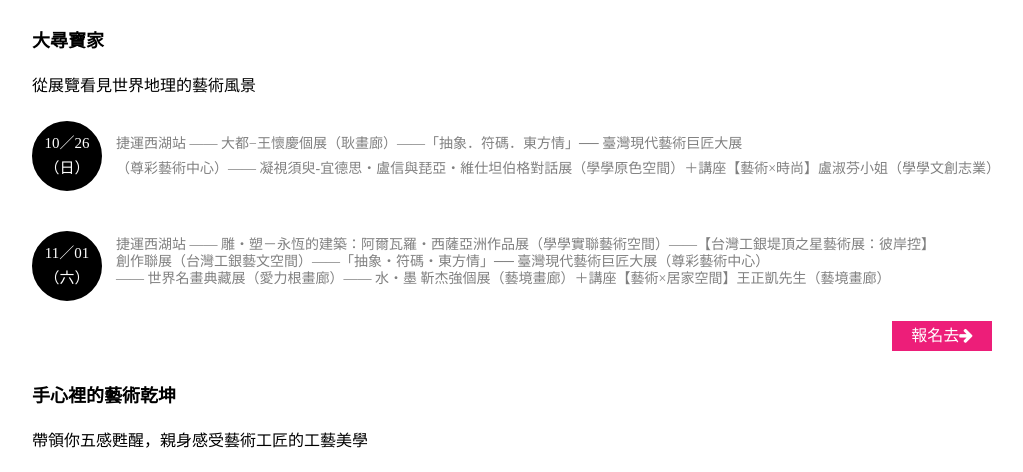
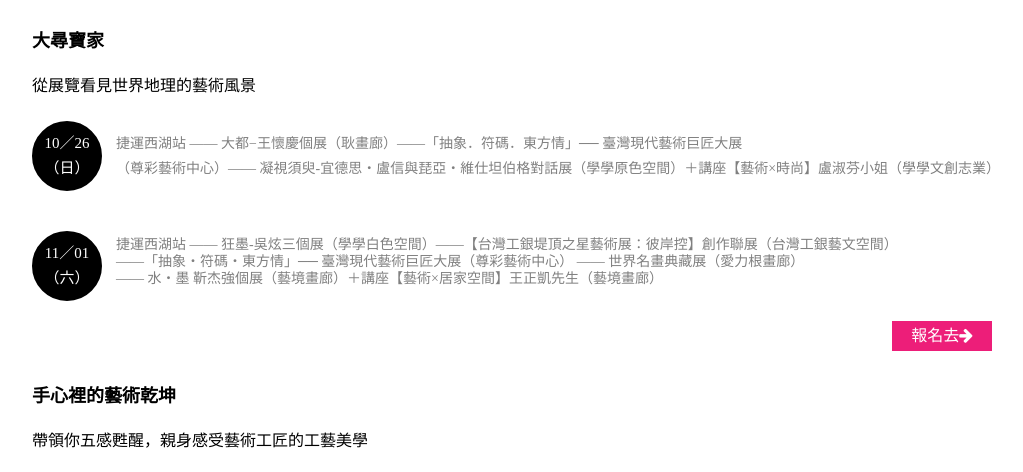
Before and after one commit to ketio/tad, a PHP site: page /guide.php in a window 1280 px wide. Shown: the part 1319-1791 px from the top of the page, without its empty margins (108-1131 px from the left). Run offline with PHP 8.4, Linux system fonts and the light colour scheme; some libraries are stand-ins or nearby versions; some web fonts are replaced.

Commit message:
最好有這麼多東西要改啦XD

```diff
--- a/guide.php
+++ b/guide.php
@@ -98,11 +98,11 @@
 						（六）
 					</div>
 					<div class="three_lines">
-						  捷運西湖站 —— 雕・塑－永恆的建築：阿爾瓦羅・西薩亞洲作品展（<a href="http://green.xuexue.tw" target="_blank">學學實聯藝術空間</a>）——【台灣工銀堤頂之星藝術展：彼岸控】
+						  捷運西湖站 —— 狂墨-吳炫三個展（<a href="http://white.xuexue.tw" target="_blank">學學白色空間</a>）——【台灣工銀堤頂之星藝術展：彼岸控】創作聯展（<a href="http://www.ibtef.org.tw" target="_blank">台灣工銀藝文空間</a>）
 						  <br>
-						  創作聯展（<a href="http://www.ibtef.org.tw" target="_blank">台灣工銀藝文空間</a>）——「抽象・符碼・東方情」── 臺灣現代藝術巨匠大展（<a href="http://www.lianggallery.com/" target="_blank">尊彩藝術中心</a>）
+						  ——「抽象・符碼・東方情」── 臺灣現代藝術巨匠大展（<a href="http://www.lianggallery.com/" target="_blank">尊彩藝術中心</a>） —— 世界名畫典藏展（<a href="https://www.facebook.com/galerie.elegance?fref=ts" target="_blank">愛力根畫廊</a>）
 						  <br>
-						  —— 世界名畫典藏展（<a href="https://www.facebook.com/galerie.elegance?fref=ts" target="_blank">愛力根畫廊</a>）—— 水・墨 靳杰強個展（<a href="http://www.artdoor.com.tw" target="_blank">藝境畫廊</a>）＋講座【藝術×居家空間】王正凱先生（<a href="http://www.artdoor.com.tw" target="_blank">藝境畫廊</a>）
+						 —— 水・墨 靳杰強個展（<a href="http://www.artdoor.com.tw" target="_blank">藝境畫廊</a>）＋講座【藝術×居家空間】王正凱先生（<a href="http://www.artdoor.com.tw" target="_blank">藝境畫廊</a>）
 					</div>
 				</div>
 				<div class="guide_enroll">
```
